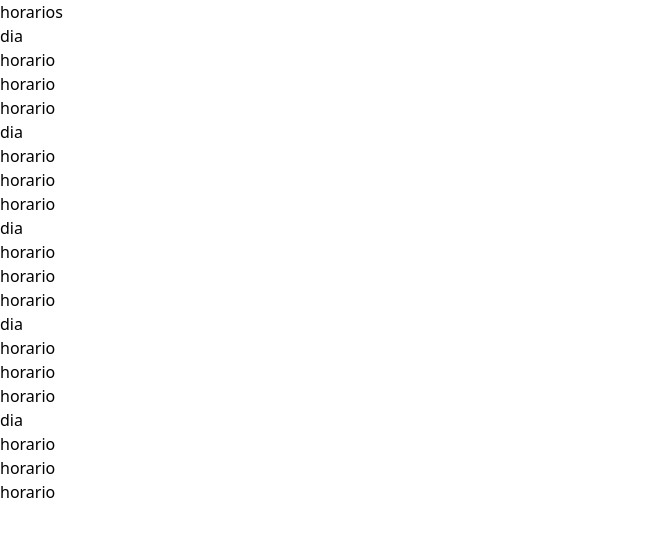
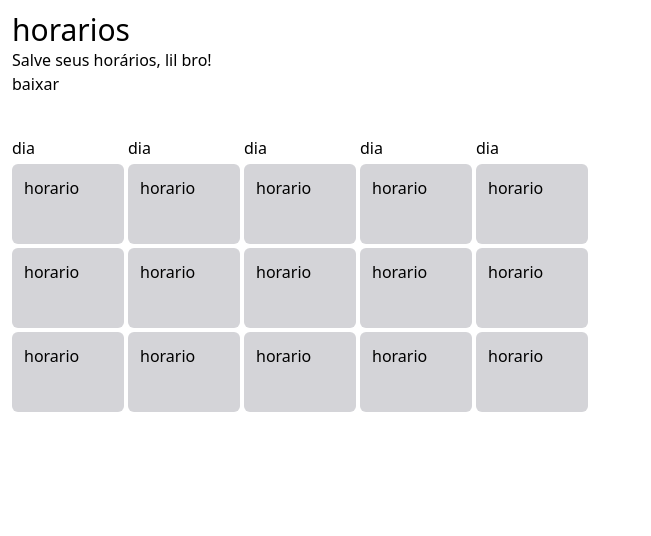
Before and after one commit to rommuloifrn/horarios, a SvelteKit app: page / in a window 1280 px wide. Shown: the top 536 px of the page, without its empty margins (0-651 px from the left). Built offline with nearby package versions, Linux system fonts and the light colour scheme.

Commit message:
feat: implementa geração da imagem da pagina toda usando html2canvas

```diff
--- a/src/routes/+layout.svelte
+++ b/src/routes/+layout.svelte
@@ -1,5 +1,8 @@
 <script>
     let { children } = $props();
     import "../app.css";
-  </script>
-  {@render children()}
+</script>
+
+<div class="p-3">
+    {@render children()}
+</div>
--- a/src/routes/+page.svelte
+++ b/src/routes/+page.svelte
@@ -17,19 +17,45 @@
                 dia.horarios.push({'cor':0, 'local':'', 'materia':''})
     }
 
+    import html2canvas from 'html2canvas';
+
+    function baixaImagem() {
+        html2canvas(document.body).then(function(canvas) {
+            let link = canvas.toDataURL()
+
+            let el: any = document.createElement("a")
+            el.href = link;
+
+            el.click()
+        });
+    }
+
 </script>
 
-<h1>horarios</h1>
+<h1 class="text-3xl">horarios</h1>
 
-<div>
+<p>
+    Salve seus horários, lil bro!
+</p>
+
+<button onclick={()=>{baixaImagem()}}>
+    baixar
+</button>
+
+
+<div class="flex mt-10">
     {#each grade as dia}
-        <div>
-            dia
+    <div class="mr-1">
+
+        dia
+
+
             {#each dia.horarios as horario}
-                <div>
+                <div class="bg-zinc-300 w-28 h-20 mt-1 rounded-md p-3">
                     horario
                 </div>
             {/each}
-        </div>
+
+    </div>
     {/each}
 </div>
```
